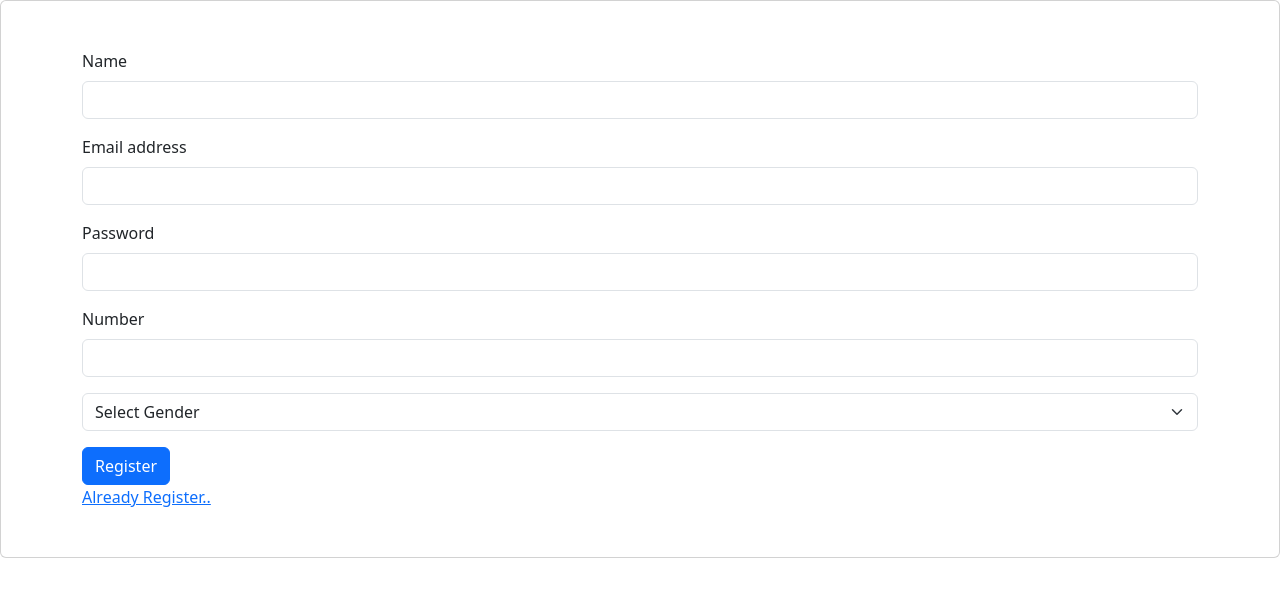
After one commit to RanjanKhadka01/php_crud, a PHP site: page /register.php in a window 1280 px wide. The commit adds this page. Shown: the top 597 px of the page. Run offline with PHP 8.4, Linux system fonts and the light colour scheme.

```diff
--- a/display.php
+++ b/display.php
@@ -32,6 +32,7 @@ include 'connect.php';
 
   $sql = "Select * from `user`";
   $result = mysqli_query($con, $sql);
+  $serialNumber = 1;
   if($result){
     while($row = mysqli_fetch_assoc($result)){
         $id = $row['id'];
@@ -40,7 +41,7 @@ include 'connect.php';
         $mobile = $row['mobile'];
         $password = $row['password'];
         echo '<tr>
-        <th scope="row">'.$id.'</th>
+        <th scope="row">'.$serialNumber.'</th>
         <td>'.$name.'</td>
         <td>'.$email.'</td>
         <td>'.$mobile.'</td>
@@ -50,6 +51,7 @@ include 'connect.php';
     <button class="btn btn-danger"><a href="delete.php?deleteid='.$id.'" class="text-light">Delete</a></button>
 </td>
       </tr>';
+      $serialNumber++;
     }
 
   }
--- /dev/null
+++ b/register.php
@@ -0,0 +1,122 @@
+<?php
+error_reporting(E_ALL);
+ini_set('display_errors', 1);
+
+include 'connect.php';
+
+$name = $email = $password = $number = $gender = "";
+$nameErr = $emailErr = $passwordErr = $numberErr = $genderErr = "";
+
+if (isset($_POST['register'])) {
+  if (empty($_POST['name'])) {
+    $nameErr = "Name is required";
+  } else {
+    $name = $_POST['name'];
+    if (!preg_match("/^[a-zA-Z-']*$/", $name)) {
+      $nameErr = "Only letters and white space allowed";
+    }
+  }
+
+  if (empty($_POST['email'])) {
+    $emailErr = "Email is required";
+  } else {
+    $email = $_POST['email'];
+    if (!filter_var($email, FILTER_VALIDATE_EMAIL)) {
+      $emailErr = "Invalid Email";
+    }
+  }
+
+  if (empty($_POST['password'])) {
+    $passwordErr = "Password is required";
+  } else {
+    $password = $_POST['password'];
+  }
+
+  if (empty($_POST['number'])) {
+    $numberErr = "Number is required";
+  } else {
+    $number = $_POST['number'];
+    if (!preg_match("/^[0-9]{10}$/", $number)) {
+      $numberErr = "Invalid mobile number";
+    }
+  }
+
+  if (empty($_POST['gender'])) {
+    $genderErr = "Gender is required";
+  } else {
+    $gender = $_POST['gender'];
+  }
+
+  if (empty($nameErr) && empty($emailErr) && empty($passwordErr) && empty($numberErr) && empty($genderErr)) {
+    $sql = "INSERT INTO `register` (name, email, password, number, gender) VALUES ('$name', '$email', '$password', '$number', '$gender')";
+    $result = mysqli_query($con, $sql);
+    if ($result) {
+      echo "Data inserted successfully";
+    } else {
+      echo "Error while inserting data: " . mysqli_error($con);
+    }
+  }
+}
+?>
+
+
+
+<!doctype html>
+<html lang="en">
+  <head>
+    <meta charset="utf-8">
+    <meta name="viewport" content="width=device-width, initial-scale=1">
+    <title>Bootstrap demo</title>
+    <link href="https://cdn.jsdelivr.net/npm/bootstrap@5.3.0-alpha3/dist/css/bootstrap.min.css" rel="stylesheet" integrity="sha384-KK94CHFLLe+nY2dmCWGMq91rCGa5gtU4mk92HdvYe+M/SXH301p5ILy+dN9+nJOZ" crossorigin="anonymous">
+  </head>
+  <body>
+    <div class="card">
+      <div class="container my-5">
+    <form method="post" action="">
+    <div class="mb-3">
+    <label class="form-label">Name</label>
+    <input type="text" class="form-control" name="name">
+    <span class="text-danger"><?php echo $nameErr; ?></span>
+  </div>
+
+  <div class="mb-3">
+    <label class="form-label">Email address</label>
+    <input type="email" class="form-control" name="email">
+    <span class="text-danger"><?php echo $emailErr; ?></span>
+  </div>
+
+  <div class="mb-3">
+    <label class="form-label">Password</label>
+    <input type="password" class="form-control" name="password">
+    <span class="text-danger"><?php echo $passwordErr; ?></span>
+  </div>
+
+  <div class="mb-3">
+    <label class="form-label">Number</label>
+    <input type="text" class="form-control" name="number">
+    <span class="text-danger"><?php echo $numberErr; ?></span>
+  </div>
+
+  <div class="mb-3">
+  <select class="form-select" name="gender">
+  <option selected>Select Gender</option>
+  <option value="male">Male</option>
+  <option value="female">Female</option>
+  <option value="others">Others</option>
+  <span class="text-danger"><?php echo $genderErr; ?></span>
+</select>
+  </div>
+
+  <button type="submit" class="btn btn-primary" name="register">Register</button><br>
+  <a href="login.php">Already Register..</a>
+</form>
+</div>
+    </div>
+
+
+
+
+
+    <script src="https://cdn.jsdelivr.net/npm/bootstrap@5.3.0-alpha3/dist/js/bootstrap.bundle.min.js" integrity="sha384-ENjdO4Dr2bkBIFxQpeoTz1HIcje39Wm4jDKdf19U8gI4ddQ3GYNS7NTKfAdVQSZe" crossorigin="anonymous"></script>
+  </body>
+</html>
```
Also changed, not shown: login.php (added, +59 -0 lines), user.php (+16 -5 lines).
